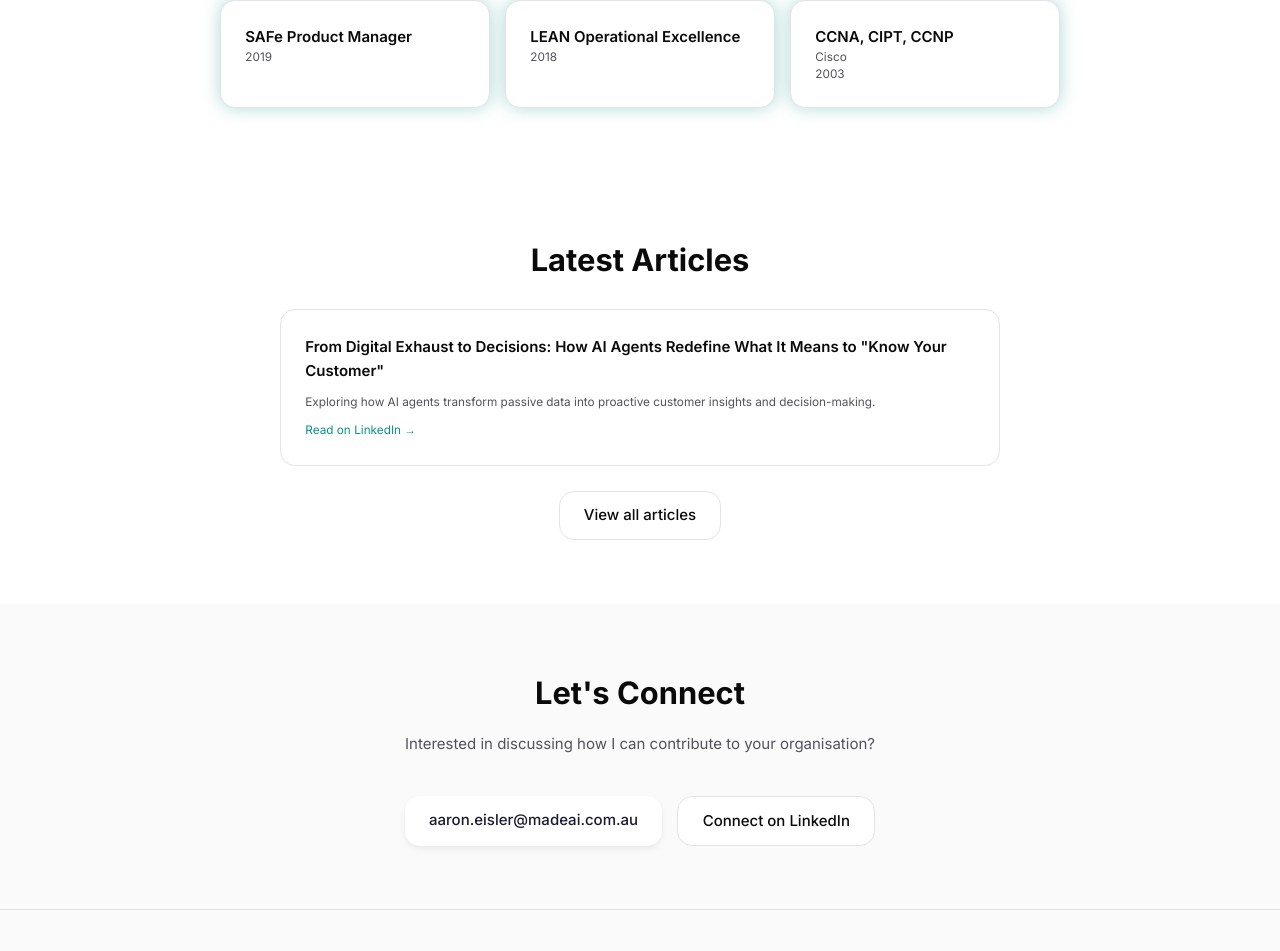
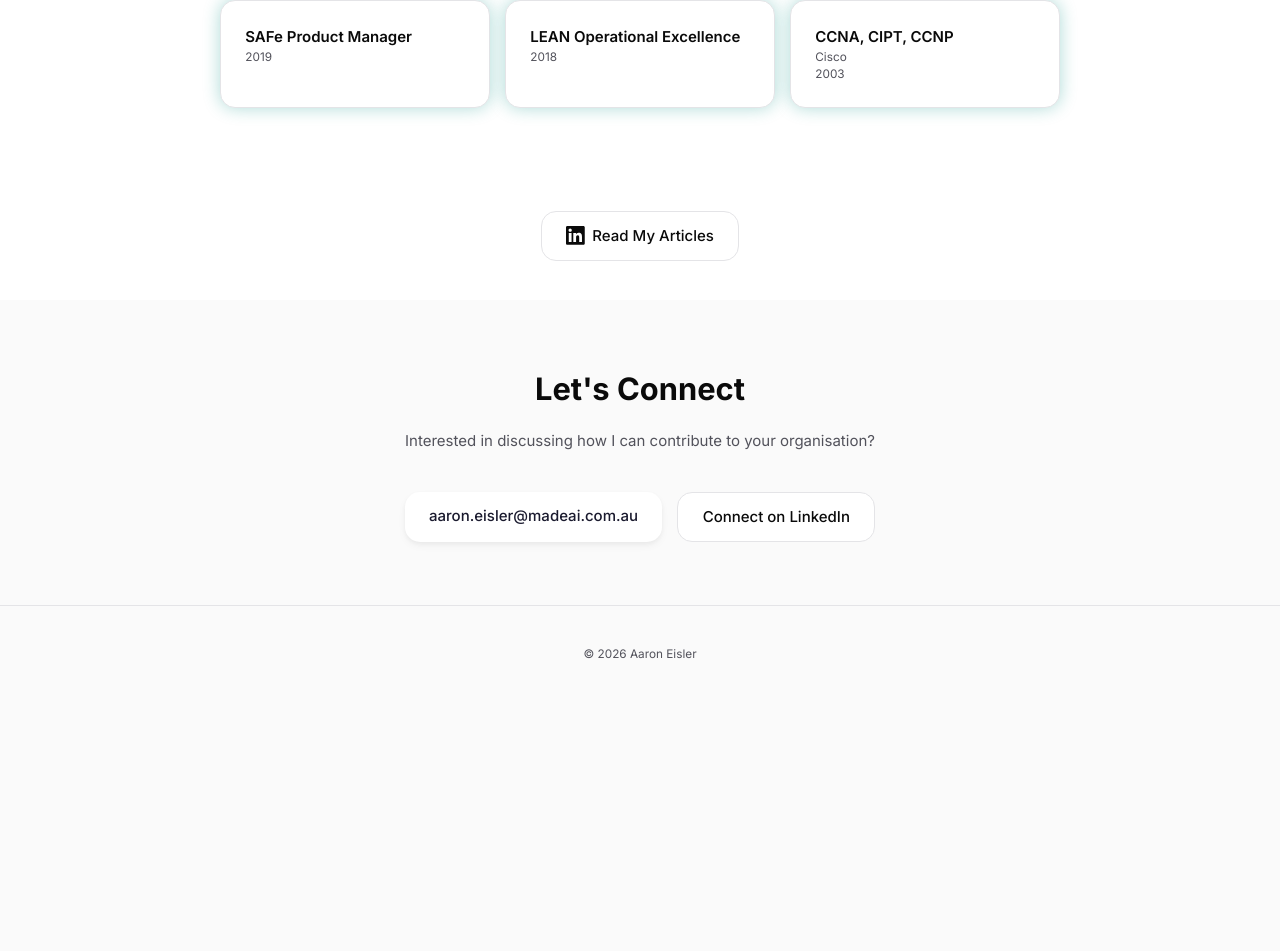
Before and after one commit to aaroneisler/aaroneisler-site, a Next.js app: page / in a window 1280 px wide. Shown: the part 4140-5091 px from the top of the page. After the commit the page ends 4842 px from the top, so only its background shows below. Built offline with nearby package versions, Linux system fonts and the light colour scheme.

Commit message:
Simplify articles section to single pill link

```diff
--- a/src/app/page.tsx
+++ b/src/app/page.tsx
@@ -336,58 +336,26 @@
         </div>
       </section>
 
-      {/* LinkedIn Articles Section */}
-      <section className="px-6 lg:px-8" id="articles" style={{ background: 'var(--surface)', paddingTop: 'var(--space-2xl)', paddingBottom: 'var(--space-2xl)' }}>
-        <div className="max-w-3xl mx-auto">
-          <h2
-            className="font-bold text-center"
-            style={{ fontSize: 'var(--text-2xl)', marginBottom: 'var(--space-lg)' }}
-          >
-            Latest Articles
-          </h2>
-          <div style={{ display: 'flex', flexDirection: 'column', gap: 'var(--space-md)' }}>
-            <a
-              href="https://www.linkedin.com/pulse/from-digital-exhaust-decisions-how-ai-agents-redefine-aaron-eisler-ox5oc/"
-              target="_blank"
-              rel="noopener noreferrer"
-              className="transition-all hover:scale-[1.01]"
-              style={{
-                display: 'block',
-                padding: 'var(--space-lg)',
-                background: 'var(--card)',
-                border: '1px solid var(--border)',
-                borderRadius: 'var(--radius-lg)',
-                textDecoration: 'none'
-              }}
-            >
-              <h3 className="font-semibold" style={{ marginBottom: 'var(--space-sm)' }}>
-                From Digital Exhaust to Decisions: How AI Agents Redefine What It Means to "Know Your Customer"
-              </h3>
-              <p style={{ color: 'var(--secondary)', fontSize: 'var(--text-sm)', lineHeight: 'var(--phi)' }}>
-                Exploring how AI agents transform passive data into proactive customer insights and decision-making.
-              </p>
-              <span style={{ color: 'var(--accent)', fontSize: 'var(--text-sm)', marginTop: 'var(--space-sm)', display: 'inline-block' }}>
-                Read on LinkedIn →
-              </span>
-            </a>
-          </div>
-          <div className="text-center" style={{ marginTop: 'var(--space-lg)' }}>
+      {/* Articles Section */}
+      <section className="px-6 lg:px-8" id="articles" style={{ background: 'var(--surface)', paddingTop: 'var(--space-xl)', paddingBottom: 'var(--space-xl)' }}>
+        <div className="flex justify-center">
           <a
             href="https://www.linkedin.com/in/aaroneisler/recent-activity/articles/"
             target="_blank"
             rel="noopener noreferrer"
-              className="font-medium transition-all hover:scale-[1.02] hover-accent"
+            className="font-medium flex items-center gap-2 transition-all hover:scale-[1.02] hover-accent"
             style={{
               padding: '0.786em 1.618em',
               border: '1px solid var(--border)',
               borderRadius: 'var(--radius-lg)',
-                background: 'var(--card)',
-                display: 'inline-block'
+              background: 'var(--card)'
             }}
           >
-              View all articles
+            <svg className="w-5 h-5" fill="currentColor" viewBox="0 0 24 24">
+              <path d="M20.447 20.452h-3.554v-5.569c0-1.328-.027-3.037-1.852-3.037-1.853 0-2.136 1.445-2.136 2.939v5.667H9.351V9h3.414v1.561h.046c.477-.9 1.637-1.85 3.37-1.85 3.601 0 4.267 2.37 4.267 5.455v6.286zM5.337 7.433c-1.144 0-2.063-.926-2.063-2.065 0-1.138.92-2.063 2.063-2.063 1.14 0 2.064.925 2.064 2.063 0 1.139-.925 2.065-2.064 2.065zm1.782 13.019H3.555V9h3.564v11.452zM22.225 0H1.771C.792 0 0 .774 0 1.729v20.542C0 23.227.792 24 1.771 24h20.451C23.2 24 24 23.227 24 22.271V1.729C24 .774 23.2 0 22.222 0h.003z" />
+            </svg>
+            Read My Articles
           </a>
-          </div>
         </div>
       </section>
 
```
Lines whose indentation alone changed are shown as unchanged.
